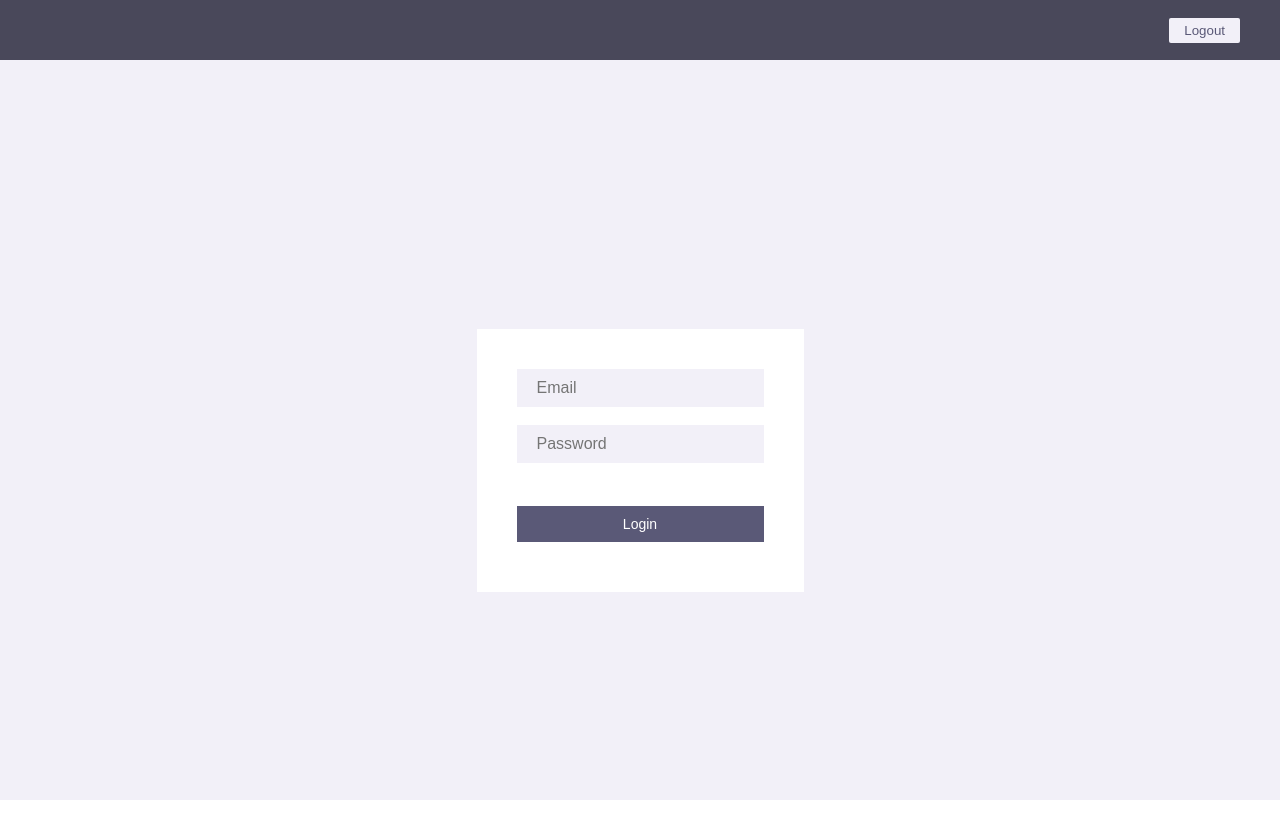
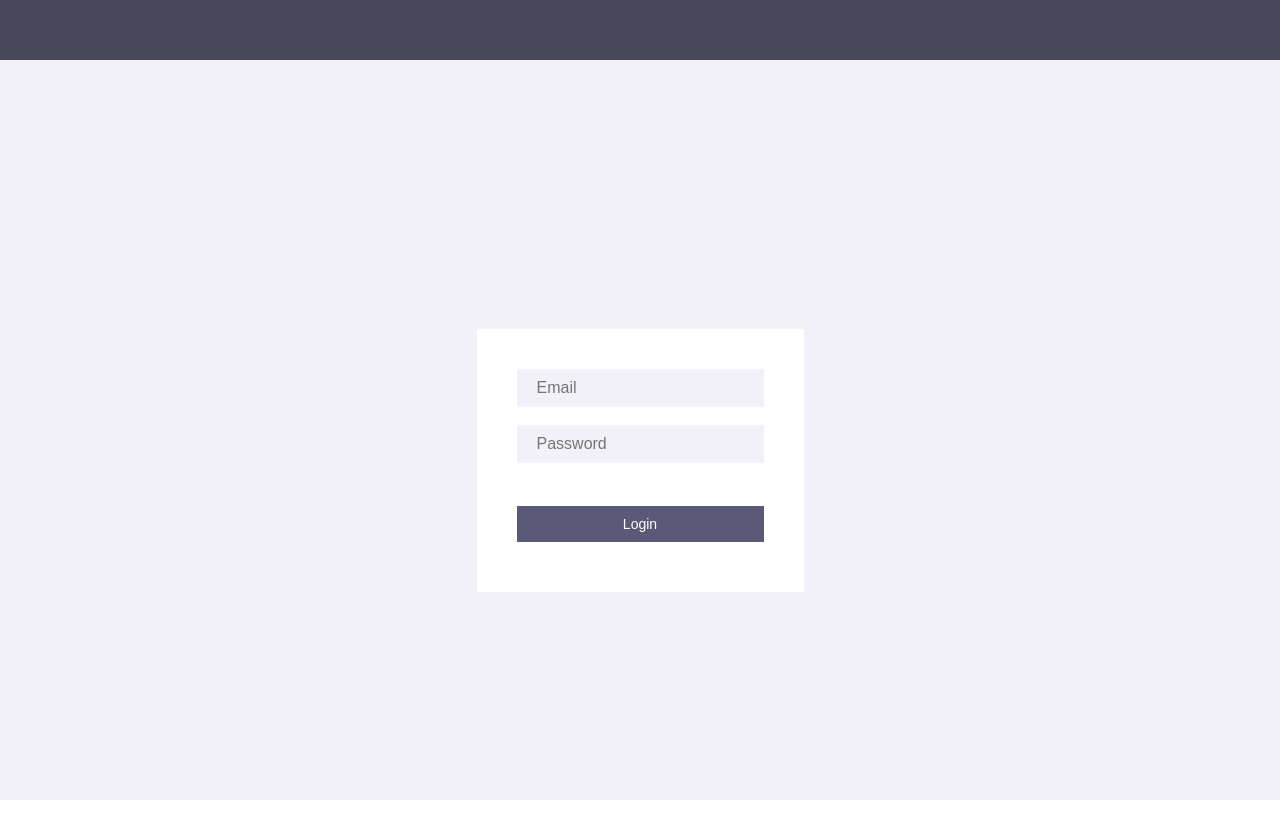
Before and after one commit to firehudson/react-dashboard, a React (Create React App) app: page /login in a window 1280 px wide. Shown: the top 838 px of the page. Built offline with nearby package versions, Linux system fonts and the light colour scheme; what convict would draw is missing.

Commit message:
Hiding logout button when not needed

```diff
--- a/src/components/Header/index.js
+++ b/src/components/Header/index.js
@@ -20,14 +20,15 @@ const Wrapper = styled('header')`
   color: ${props => props.theme.colors.navbar.fontColor};
 `;
 
-const Header = ({ onLogout }) => (
+const Header = ({ onLogout, canLogout }) => (
   <Wrapper>
-    <LogoutButton onClick={onLogout}>Logout</LogoutButton>
+    {canLogout && <LogoutButton onClick={onLogout}>Logout</LogoutButton>}
   </Wrapper>
 );
 
 Header.propTypes = {
   onLogout: PropTypes.func.isRequired,
+  canLogout: PropTypes.bool.isRequired,
 };
 
 export default Header;
--- a/src/containers/App.js
+++ b/src/containers/App.js
@@ -3,6 +3,8 @@ import { connect } from 'react-redux';
 import { bindActionCreators } from 'redux';
 import PropTypes from 'prop-types';
 import { ThemeProvider } from 'styled-components';
+import { createStructuredSelector } from 'reselect';
+import { withRouter } from 'react-router-dom';
 
 import { logout } from '../actions';
 import withStore from '../utils/withStore';
@@ -10,11 +12,12 @@ import getTheme from '../constants/themes';
 import GlobalStyles from '../components/GlobalStyles';
 import Header from '../components/Header';
 import RootWrapper from '../components/RootWrapper';
+import { selectUserData } from '../modules/auth/selectors/user';
 
-const App = ({ children, onLogout }) => (
+const App = ({ children, onLogout, user }) => (
   <ThemeProvider theme={getTheme()}>
     <Fragment>
-      <Header onLogout={onLogout} />
+      <Header onLogout={onLogout} canLogout={!!(user && user.id)} />
       <RootWrapper>
         {children}
       </RootWrapper>
@@ -26,7 +29,14 @@ const App = ({ children, onLogout }) => (
 App.propTypes = {
   children: PropTypes.element.isRequired,
   onLogout: PropTypes.func.isRequired,
+  user: PropTypes.shape({
+    id: PropTypes.number,
+  }),
 };
+
+const mapStateToProps = createStructuredSelector({
+  user: selectUserData,
+});
 
 const mapDispatchToProps = dispatch => bindActionCreators(
   {
@@ -35,6 +45,6 @@ const mapDispatchToProps = dispatch => bindActionCreators(
   dispatch,
 );
 
-const reduxConnected = connect(null, mapDispatchToProps)(App);
+const reduxConnected = connect(mapStateToProps, mapDispatchToProps)(App);
 
-export default withStore(reduxConnected);
+export default withStore(withRouter(reduxConnected));
```
